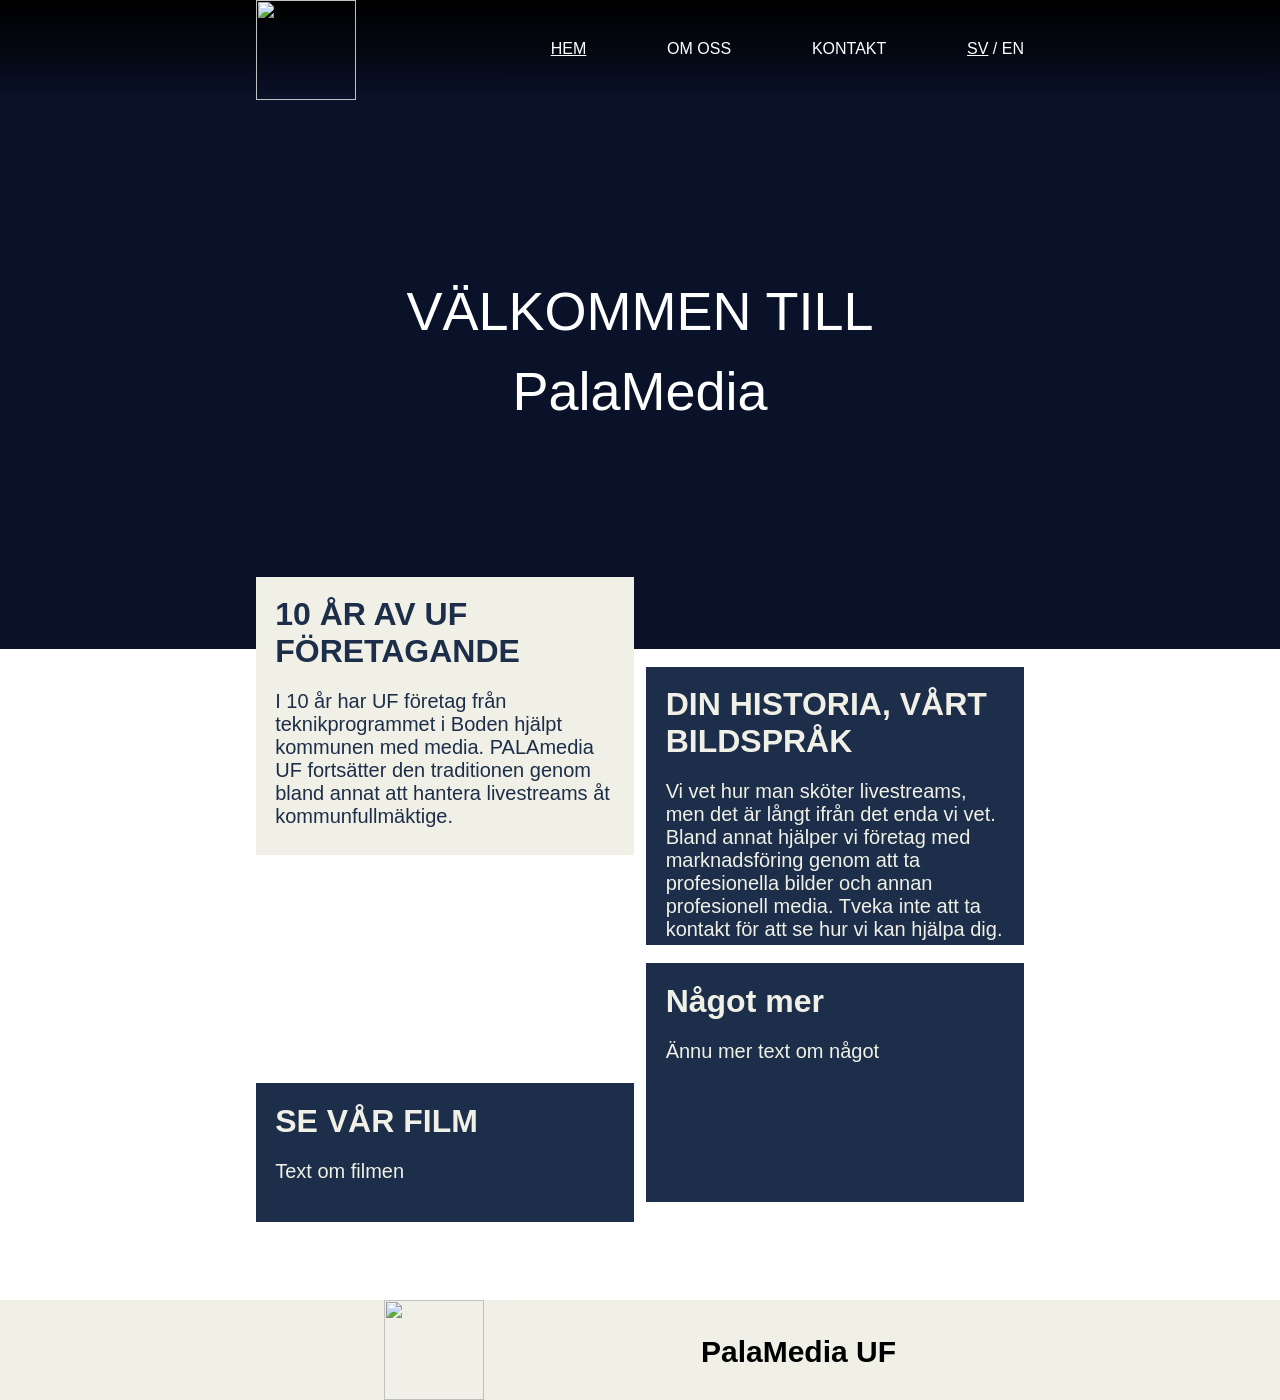
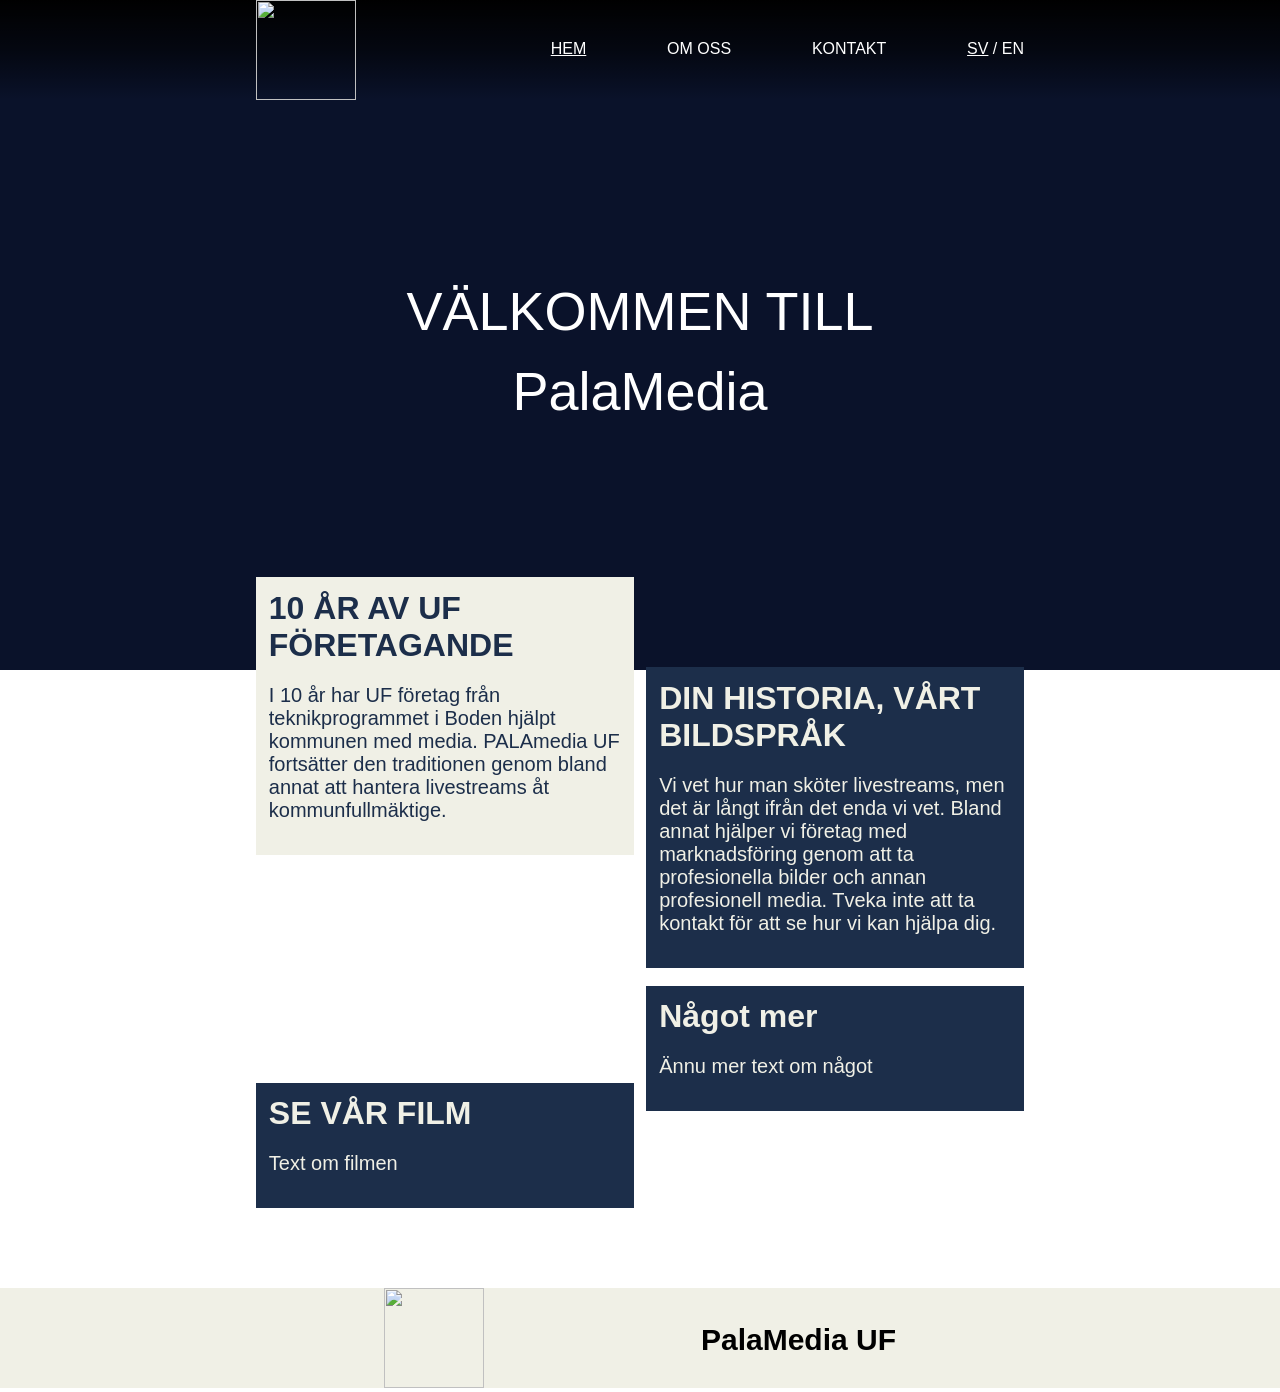

Major changes made from home today and yesterday. Fixed automatic height for text boxes, changed footer spacing and made the om oss page better.

--- a/style.css
+++ b/style.css
@@ -1,6 +1,12 @@
 body {
-    background-color:rgb(10, 18, 42);
-    margin:0;  
+    margin:0; 
+    background:linear-gradient(
+        to bottom,
+        rgb(10, 18, 42) 0px,
+        rgb(10, 18, 42) 670px,
+        white 670px,
+        white 200vh);
+
 }
 body.menuOpen {
     overflow:hidden;
@@ -171,17 +177,15 @@ h1 {
 #sC1 {
     background-color:rgb(240,240,230);
     color: rgb(28,46,74);
-    padding:1.5vw;
-    height:240px;
-    width:26.5vw;
+    padding:1vw;
+    width:27.5vw;
     float:left;
 }
 #sC2 {
     background-color:rgb(28,46,74);
     color: rgb(240,240,230);
-    padding:1.5vw;
-    height:240px;
-    width:26.5vw;
+    padding:1vw;
+    width:27.5vw;
     margin-top:10vh;
     float:right;
 }
@@ -194,41 +198,30 @@ h1 {
 #sC3 {
     background-color:rgb(28,46,74);
     color: rgb(240,240,230);
-    padding:1.5vw;
-    height:200px;
-    width:26.5vw;
+    padding:1vw;
+    width:27.5vw;
     margin-top:2vh;
+    margin-bottom:10vh;
     float:right;
 }
 #sC4 {
     background-color:rgb(28,46,74);
     color: rgb(240,240,230);
-    padding:1.5vw;
-    height:100px;
-    width:26.5vw;
+    padding:1vw;
+    width:27.5vw;
     margin-top:2vh;
     float:left;
-}
-#section1 {
-    position:absolute;
-    background-color:white;
-    height: calc(440px + 19vw + 4vh);
-    width:100%;
-    margin-top: 24vh;
-    padding:0;
-    z-index: -1;
 }
 
 /* Bottom */
 #section2 {
-    position:absolute;
+    position:block;
     background-color:rgb(240,240,230);
     height:100px;
     width:100%;
-    margin-top: calc(390px + 19vw + 10vh);
+    margin-top: 95vh;
     margin-left:0;
     margin-right:0;
-    z-index: -1;
 }
 #section2 h2 {
     margin: 35px 0;
@@ -259,30 +252,18 @@ h1 {
     .content {
         width: 90vw;
     }
-    #sC1, #sC2, #sC3, #sC4 {
+    #sC1, #sC2, #sC3, #sC4, #vC1{
         width: calc(100% - 3vw);
         float:none;
         margin-top:2vh;
-    }
-    #sC1 {
-        height: 260px;
-    }
-    #sC2 {
-        height:300px;
-    }
-    #sC3 {
-        height:320px;
+        margin-bottom:0;
     }
     #vC1 {
-        width: 100%;
-        height: 52.3vw;
+        width: calc(100% - 1vw);
+        height: 49vw;
         margin-top: 2vh;
         float: none;
     }
-    #section1 {
-        height: calc(1060px + 52.3vw + 10vh);
-    }
-    /*780 10 52.3*/
     #section2 {
         margin-top: 80px;
         text-align:center;
